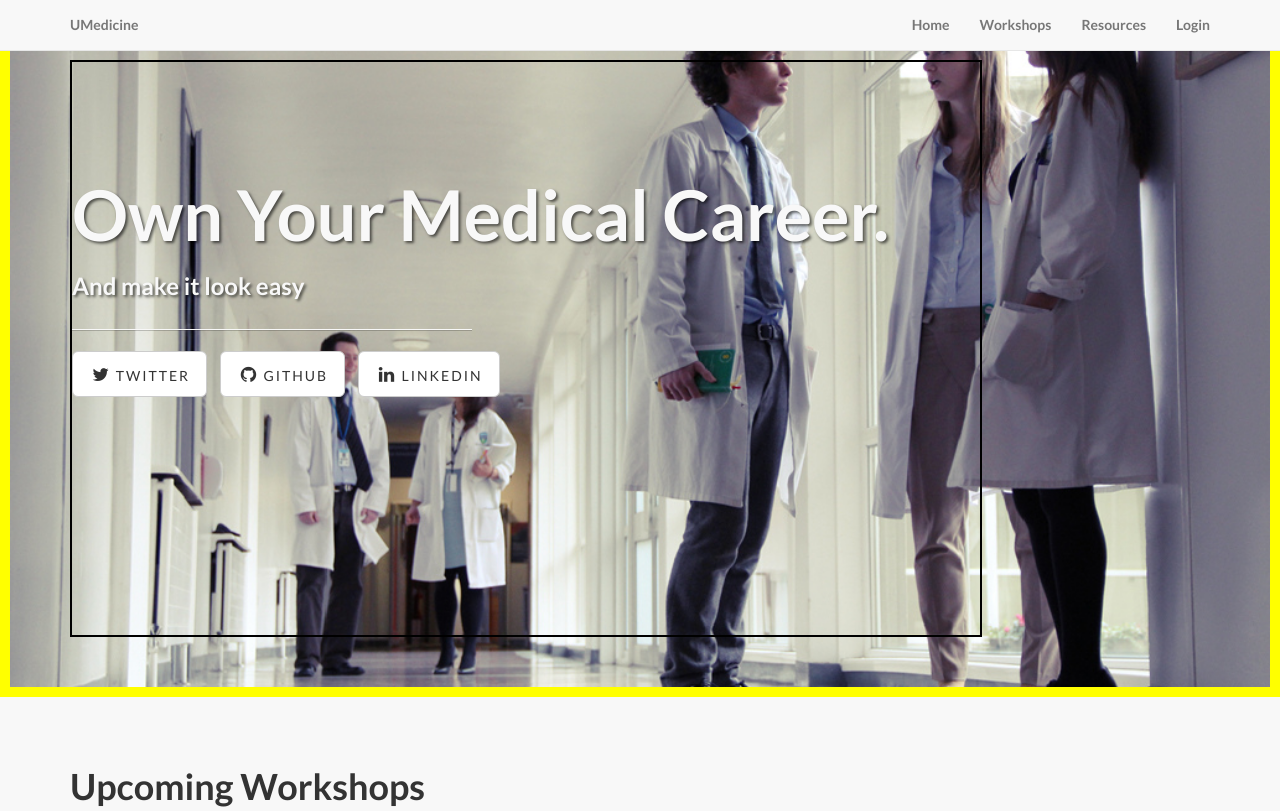
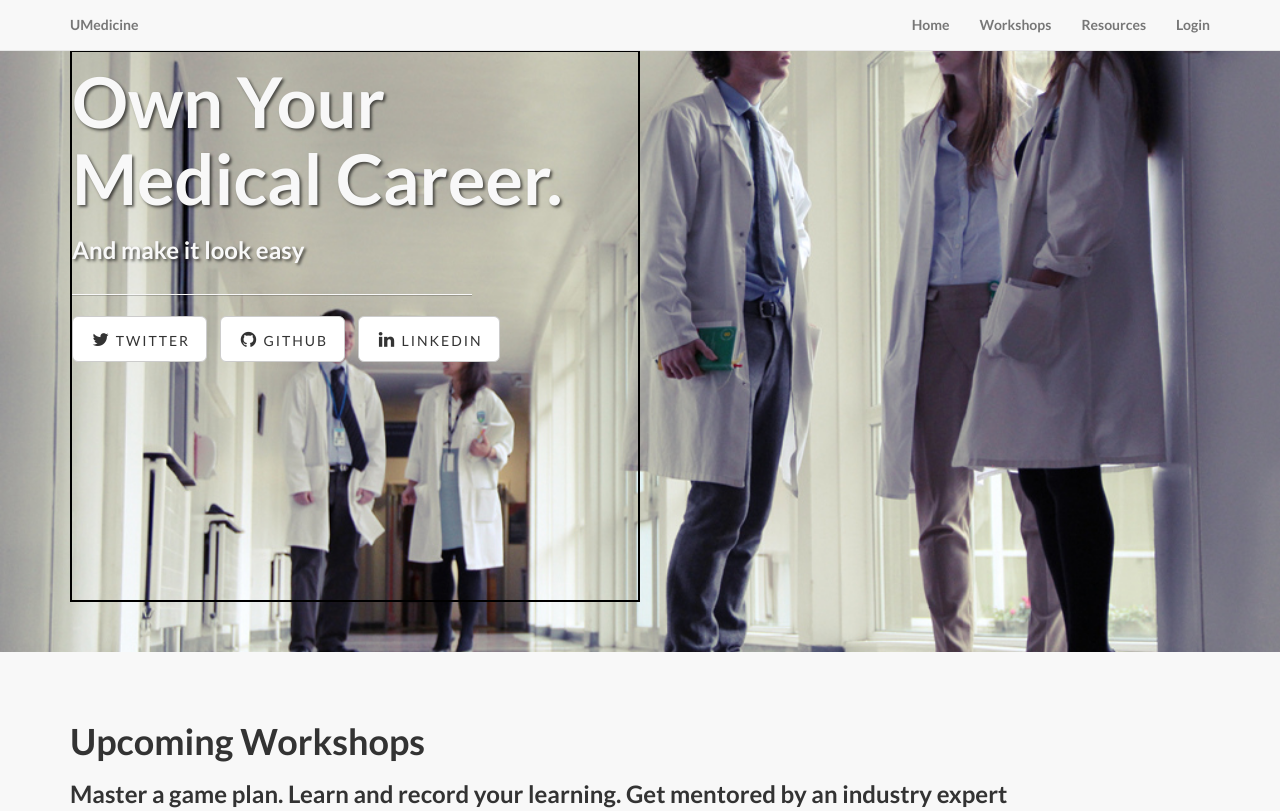
Before and after one commit to aloo/example, a plain HTML site: page index.html in a window 1280 px wide. Shown: the top 811 px of the page. Drawn offline with Linux system fonts and the light colour scheme.

Commit message:
adjusted sizing and position of intro-header

```diff
--- a/css/landing-page.css
+++ b/css/landing-page.css
@@ -37,14 +37,12 @@ h6 {
     color: #f8f8f8;
     background: url(../img/corridormedstudents.jpg) no-repeat center center;
     background-size: cover;
-    border: solid yellow 10px;
 }
 
 .intro-message {
-    /*position: relative;
-    top: -100px;
-    left: -100px;*/
-    padding-top: 10%;
+    position: relative;
+    width: 50%;
+    padding-top: 1%;
     padding-bottom: 20%;
     margin-right: 20%;
     border: solid black 2px;
```
